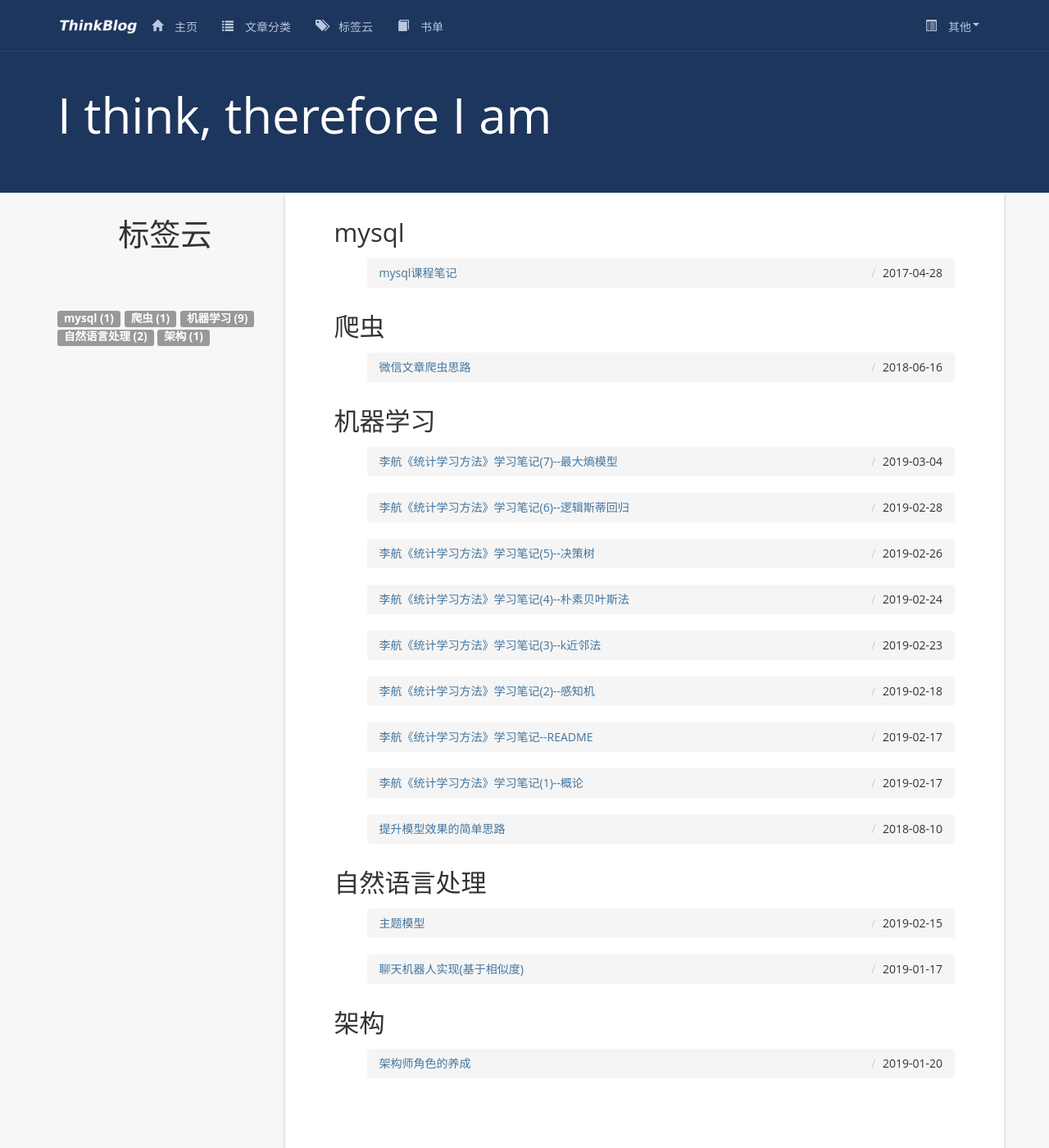
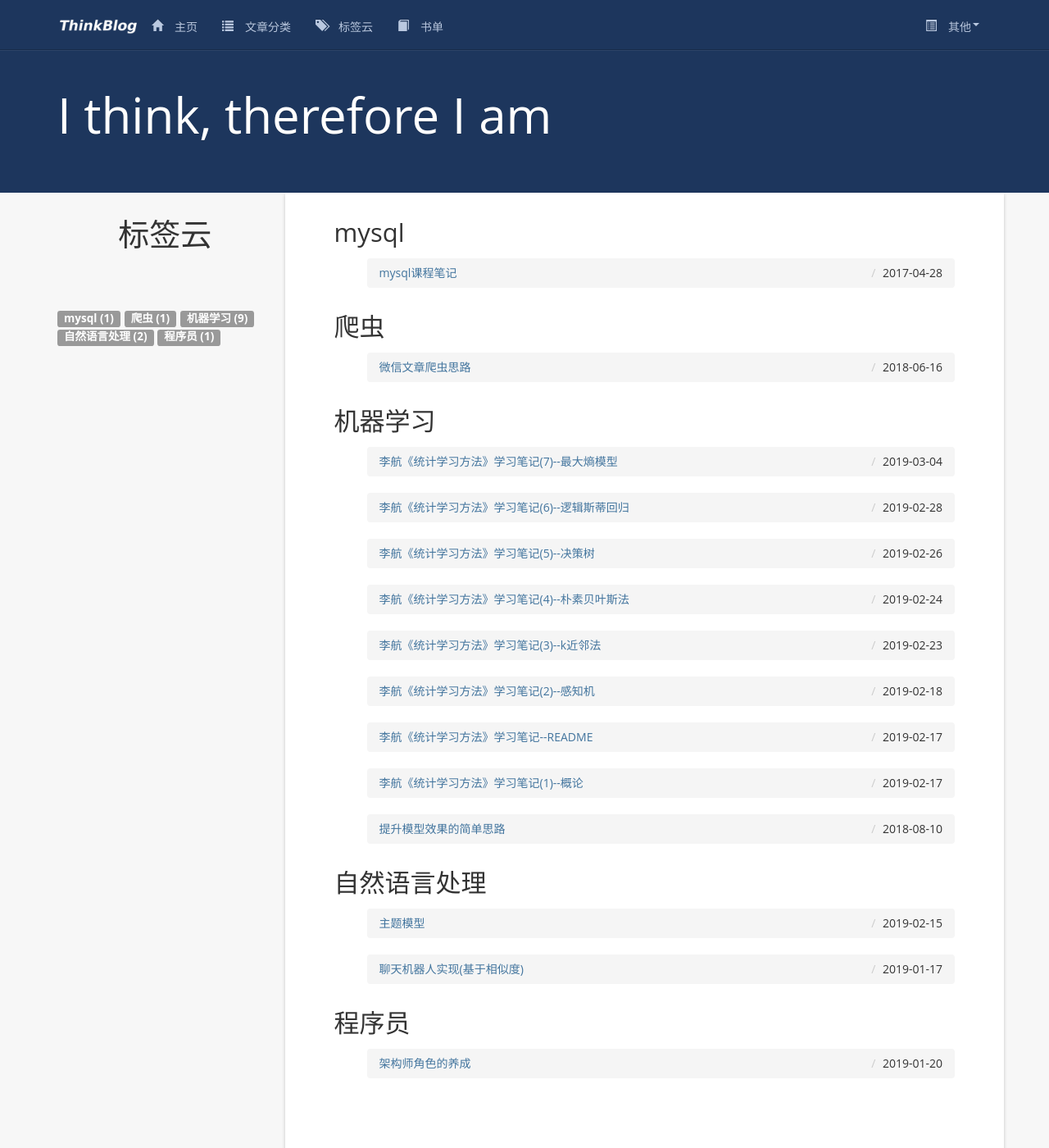
Before and after one commit to Brook-Lan/Brook-Lan.github.io, a Jekyll site: the page built from tag/index.html, in a window 1280 px wide and 1400 px high. Shown: the whole window at 82% size. Built offline with Jekyll 4.4.1, drawn with Linux system fonts in a browser that asks for light colours; nearby versions of some CDN libraries; comment, search, counter and statistics services are not loaded.

Commit message:
修改架构师标签:架构 --> 程序员

```diff
--- a/_posts/2019/2019-01-20-to-be-an-architect.md
+++ b/_posts/2019/2019-01-20-to-be-an-architect.md
@@ -2,7 +2,7 @@
 layout: post
 title: "架构师角色的养成"
 categories: 读书笔记
-tags: 架构
+tags: 程序员
 ---
 
 * content
```
